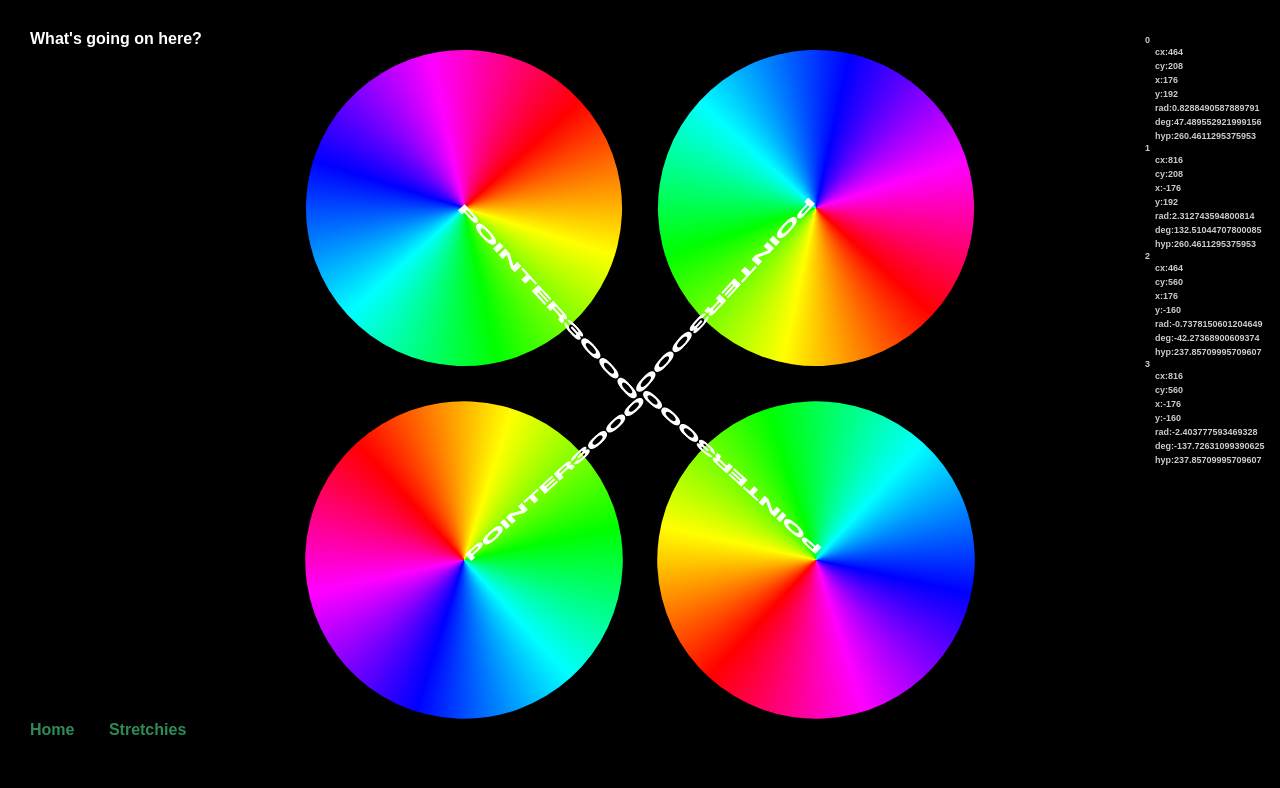
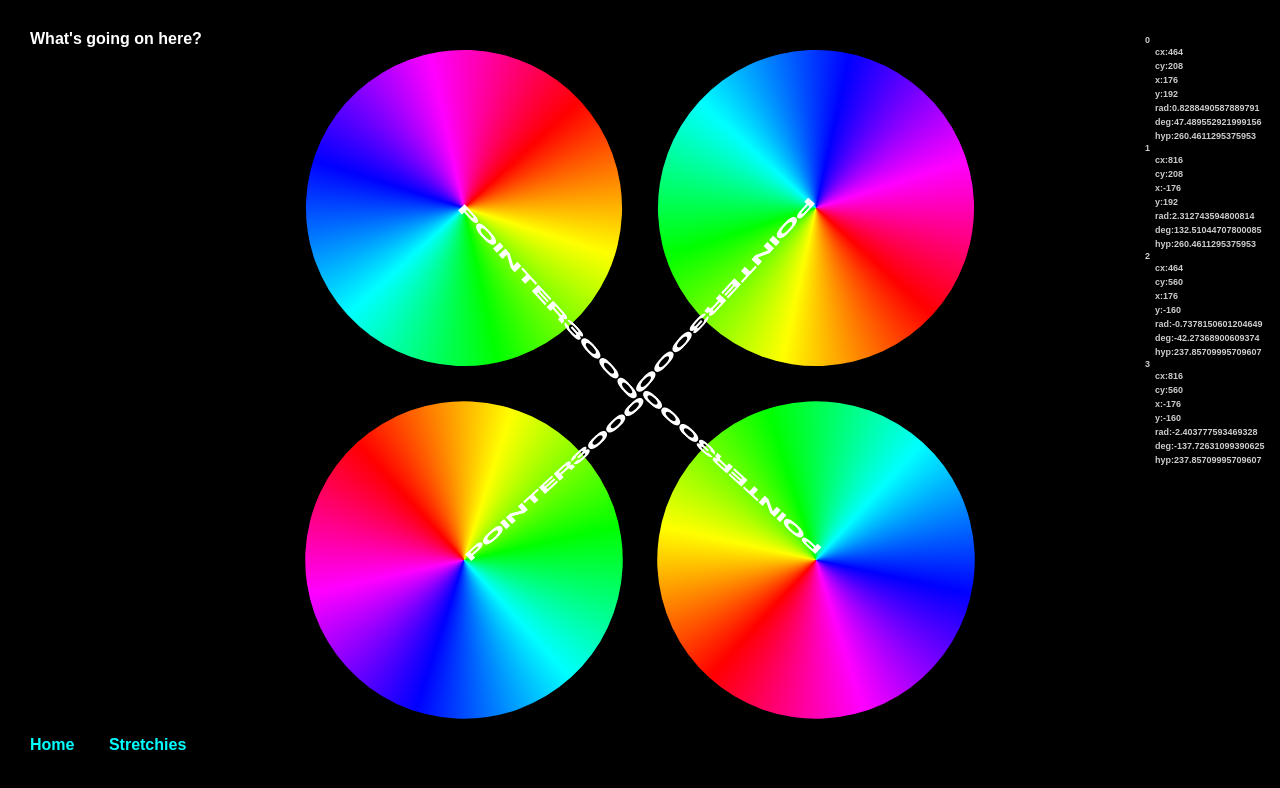
Before and after one commit to ezekielaquino/Pointer3000, a plain HTML site: page index.html in a window 1280 px wide. Drawn offline with Linux system fonts and the light colour scheme.

Commit message:
Small style change

```diff
--- a/style.css
+++ b/style.css
@@ -204,5 +204,9 @@ ul {
 .nav__item {
   display: inline-block;
   margin-right: 30px;
-  color: seagreen;
+  color: cyan;
 }
+
+.nav__item a {
+  margin-bottom: 0;
+}
```
